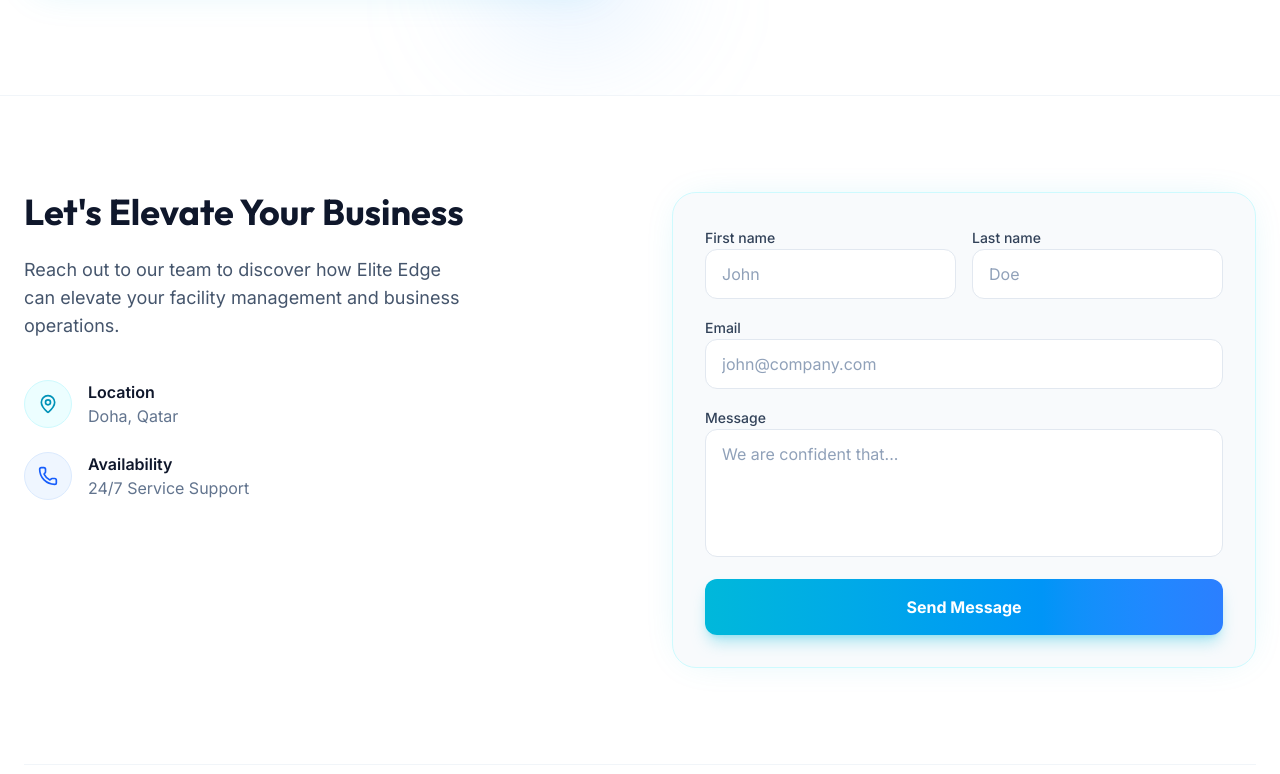
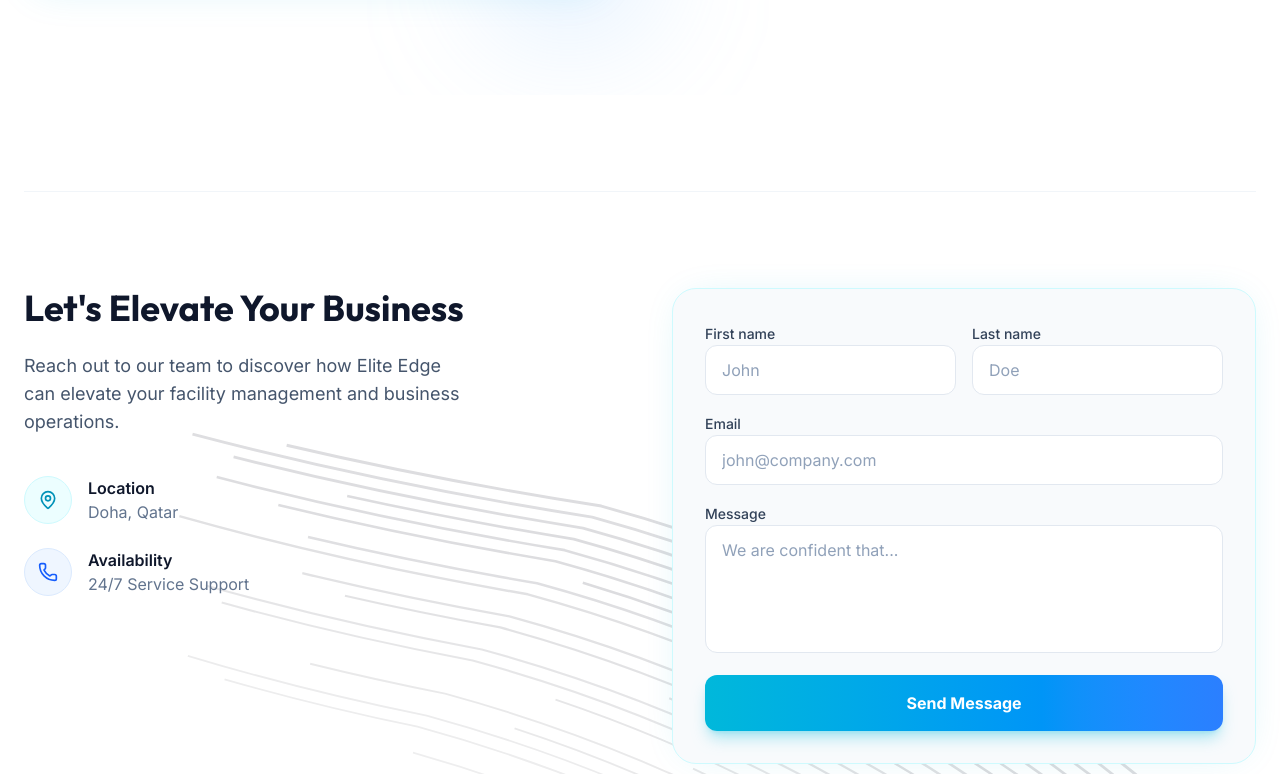
Before and after one commit to Drawinakash0209/Elite-Edge, a Next.js app: page / in a window 1280 px wide. Shown: the part 4126-4900 px from the top of the page. Built offline with nearby package versions, Linux system fonts and the light colour scheme.

Commit message:
fix(theme2): Remove accidental markdown fence from Contact.tsx

```diff
--- a/components/Contact.tsx
+++ b/components/Contact.tsx
@@ -1,14 +1,48 @@
 "use client";
 
 import { motion } from "framer-motion";
-import { Mail, MapPin, Phone } from "lucide-react";
+import { Mail, Phone, MapPin, Send, Loader2 } from "lucide-react";
+import { useState } from "react";
 import { submitToWeb3Forms } from "@/utils/web3forms";
+import { FloatingPaths } from "@/components/ui/background-paths";
 
 export default function Contact() {
+  const [formStatus, setFormStatus] = useState<'idle' | 'submitting' | 'success' | 'error'>('idle');
+
+  async function handleSubmit(e: React.FormEvent<HTMLFormElement>) {
+    e.preventDefault();
+    setFormStatus('submitting');
+
+    const formData = new FormData(e.currentTarget);
+    const data = {
+      name: `${formData.get('firstName')} ${formData.get('lastName')}`,
+      email: formData.get('email'),
+      message: formData.get('message'),
+      subject: "New Contact Form Submission - Elite Edge"
+    };
+
+    const success = await submitToWeb3Forms(data);
+
+    if (success) {
+      setFormStatus('success');
+      (e.target as HTMLFormElement).reset();
+    } else {
+      setFormStatus('error');
+    }
+
+    setTimeout(() => setFormStatus('idle'), 5000);
+  }
+
   return (
-    <section id="contact" className="bg-white dark:bg-slate-950 py-12 md:py-24 border-t border-slate-100 dark:border-slate-800 transition-colors duration-300">
-      <div className="container mx-auto px-6">
-        <div className="grid grid-cols-1 lg:grid-cols-2 gap-16">
+    <section id="contact" className="py-24 bg-white dark:bg-slate-950 transition-colors duration-300 relative overflow-hidden">
+
+      {/* Background Paths Animation */}
+      <div className="absolute inset-0 z-0 opacity-30">
+          <FloatingPaths position={-1} />
+      </div>
+
+      <div className="container mx-auto px-6 relative z-10">
+        <div className="grid grid-cols-1 lg:grid-cols-2 gap-16 border-t border-slate-100 dark:border-slate-800 pt-12 md:pt-24">
 
           <motion.div
             initial={{ opacity: 0, x: -30 }}
```
